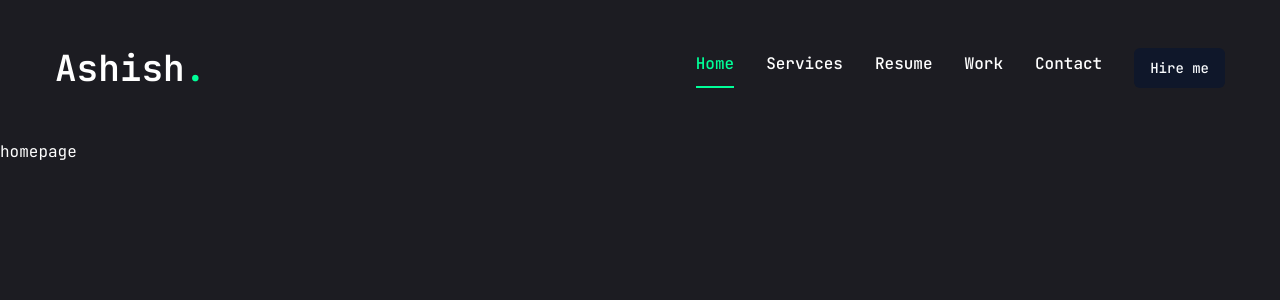
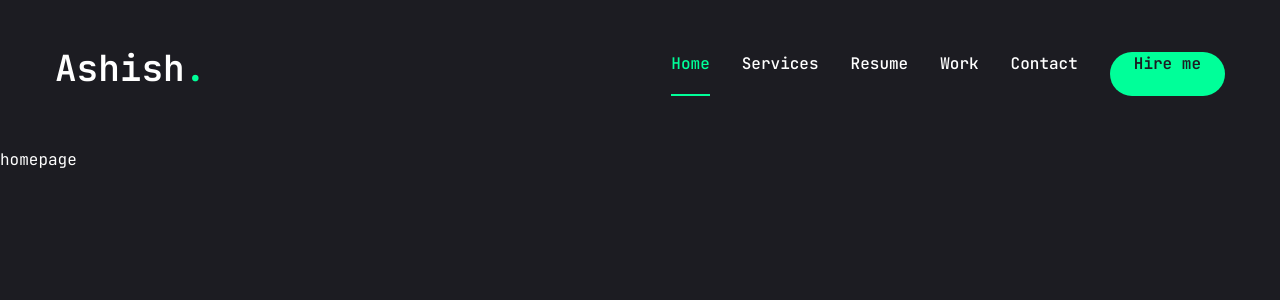
Before and after one commit to syntax2/ashish_portfolio, a Next.js app: page / in a window 1280 px wide. Shown: the top 300 px of the page. Built offline with nearby package versions, Linux system fonts and the light colour scheme.

Commit message:
setup the mobile view and make changes in the button that were created using shadcn .

```diff
--- a/components/MobileNav.jsx
+++ b/components/MobileNav.jsx
@@ -35,7 +35,29 @@ const MobileNav = () => {
             <CiMenuFries className=" text-[32px] text-accent" />
         </SheetTrigger>
         <SheetContent className="flex flex-col">
-            <div>logo </div>
+            {/*logo */}
+            <div className="mt-32 mb-40 text-center text-2xl">
+                <Link href="/">
+                    <h1 className="text-4xl font-semibold">
+                        Ashish<span className="text-accent">.</span>
+                    </h1>
+                </Link>
+            </div>
+            {/*nav */}
+            <nav className="flex flex-col justify-center items-center gap-8">
+                {links.map((link, index) => {
+                    return (
+                        <Link href={link.path} key={index} className={`${
+                            link.path === pathname &&
+                            "text-accent border-b-2 border-accent"
+                            }text-xl capitalize hover:text-accent transition-all`}
+                        >
+                            {link.name}
+                        </Link>
+                    );
+                })}
+            </nav>
+
         </SheetContent>
 
     </Sheet>
--- a/components/ui/button.jsx
+++ b/components/ui/button.jsx
@@ -5,25 +5,19 @@ import { cva } from "class-variance-authority";
 import { cn } from "@/lib/utils"
 
 const buttonVariants = cva(
-  "inline-flex items-center justify-center whitespace-nowrap rounded-md text-sm font-medium ring-offset-white transition-colors focus-visible:outline-none focus-visible:ring-2 focus-visible:ring-slate-950 focus-visible:ring-offset-2 disabled:pointer-events-none disabled:opacity-50 dark:ring-offset-slate-950 dark:focus-visible:ring-slate-300",
+  "inline-flex item-center justify-center whitespace-nowrap rounded-full text-base font-semibold ring-offset-white transition-colors",
   {
     variants: {
       variant: {
-        default: "bg-slate-900 text-slate-50 hover:bg-slate-900/90 dark:bg-slate-50 dark:text-slate-900 dark:hover:bg-slate-50/90",
-        destructive:
-          "bg-red-500 text-slate-50 hover:bg-red-500/90 dark:bg-red-900 dark:text-slate-50 dark:hover:bg-red-900/90",
+        default: "bg-accent text-primary hover:bg-accent-hover",
+        primary: "bg-primary text-white",
         outline:
-          "border border-slate-200 bg-white hover:bg-slate-100 hover:text-slate-900 dark:border-slate-800 dark:bg-slate-950 dark:hover:bg-slate-800 dark:hover:text-slate-50",
-        secondary:
-          "bg-slate-100 text-slate-900 hover:bg-slate-100/80 dark:bg-slate-800 dark:text-slate-50 dark:hover:bg-slate-800/80",
-        ghost: "hover:bg-slate-100 hover:text-slate-900 dark:hover:bg-slate-800 dark:hover:text-slate-50",
-        link: "text-slate-900 underline-offset-4 hover:underline dark:text-slate-50",
+          "border border-accent bg-transparent text-accent hover:bg-accent hover:text-primary",
       },
       size: {
-        default: "h-10 px-4 py-2",
-        sm: "h-9 rounded-md px-3",
-        lg: "h-11 rounded-md px-8",
-        icon: "h-10 w-10",
+        default: "h-[44px] px-6",
+        md: "h-[48px] px-6",
+        lg: "h-[56px] px-8 text-sm uppercase tracking-[2px]",
       },
     },
     defaultVariants: {
```
